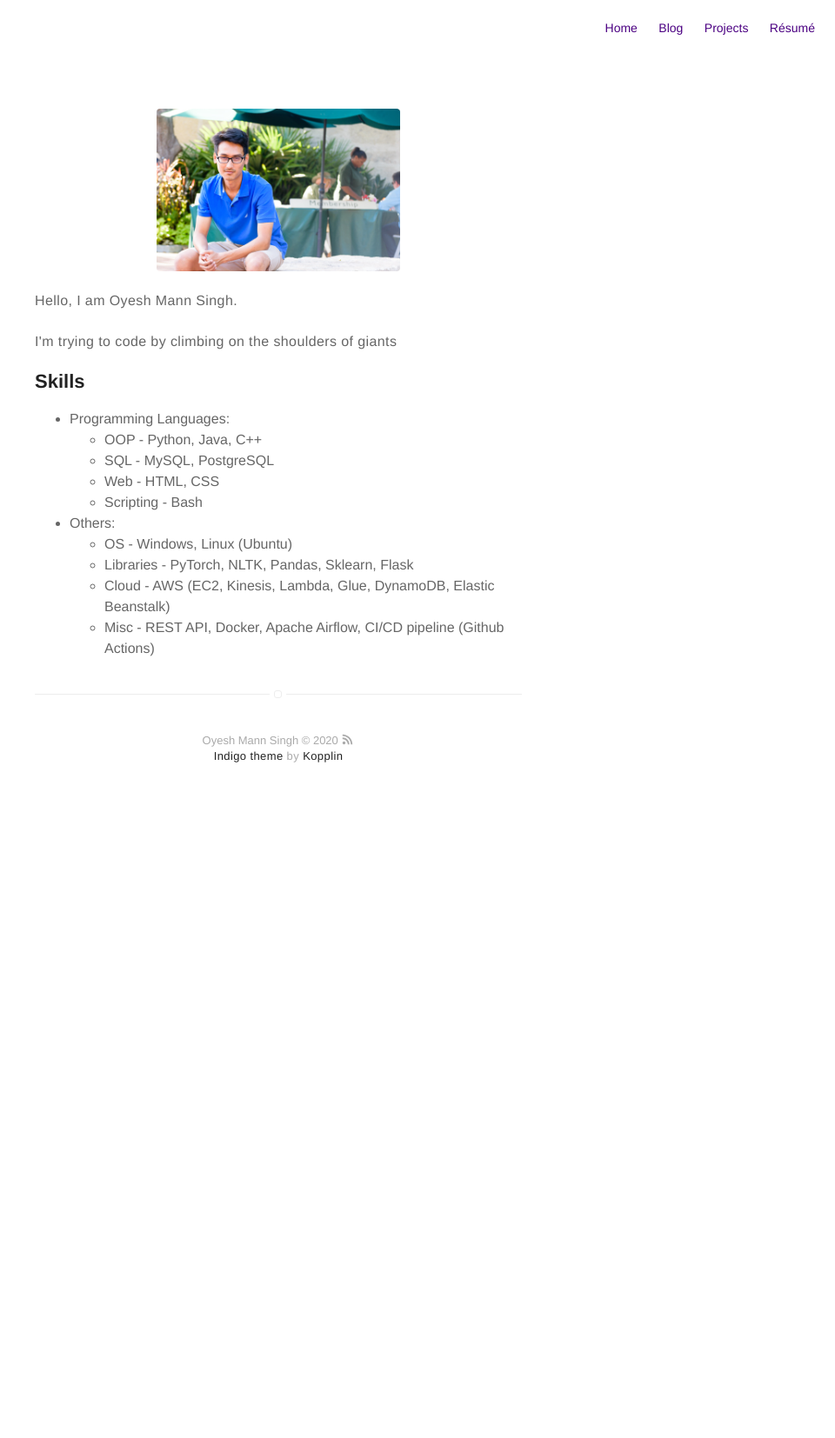
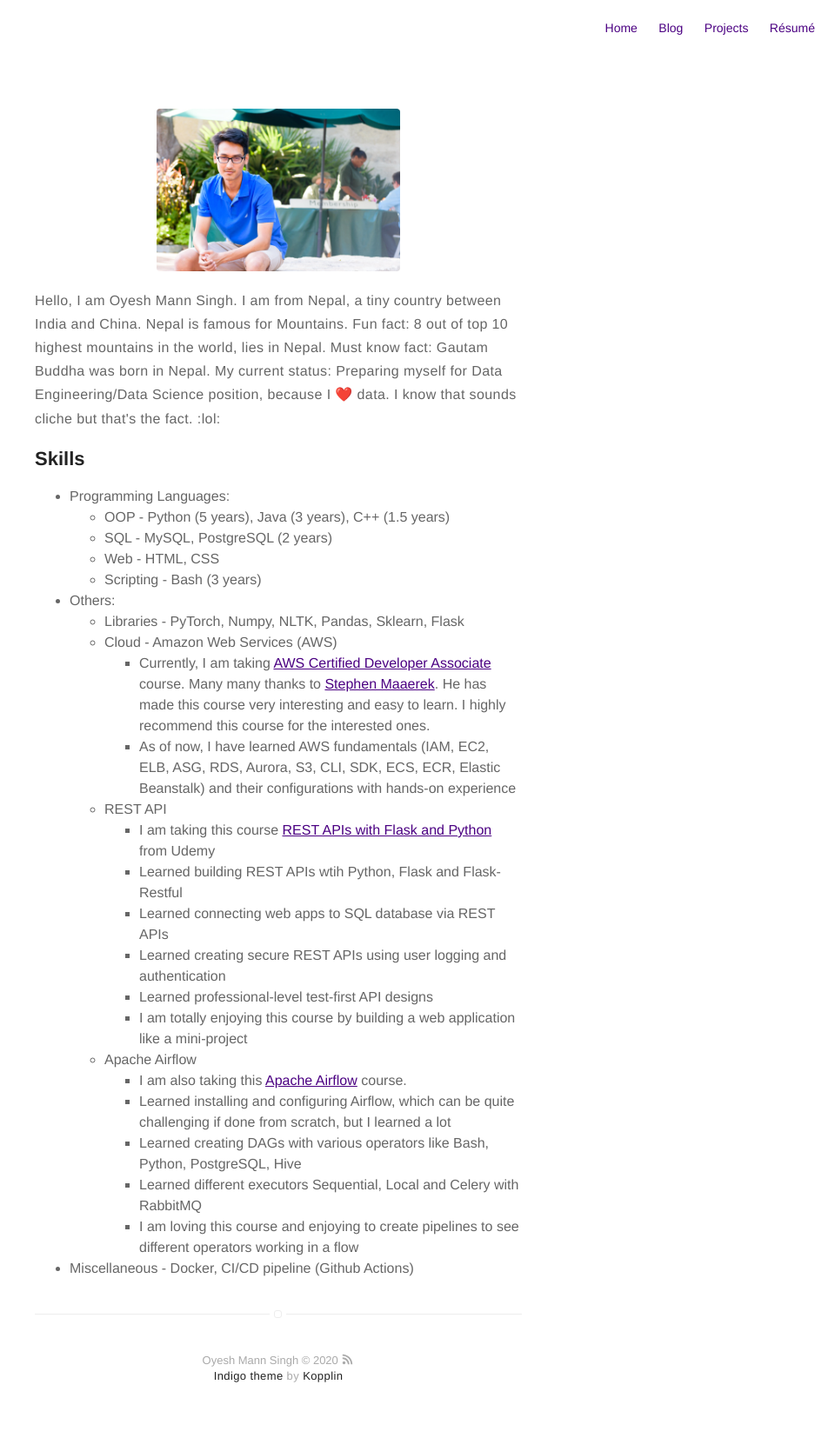
Before and after one commit to oya163/oya163.github.io, a Jekyll site: the page built from about.md, in a window 1280 px wide. Shown: the whole page at 87% size, without its empty margins (320-1280 px from the left). Built offline with Jekyll 4.4.1, drawn with Linux system fonts in a browser that asks for light colours; emoji names are drawn with the system emoji font; before the commit the page ends 941 px from its top, so only the background shows below that.

Commit message:
Added my little bio

```diff
--- a/about.md
+++ b/about.md
@@ -4,19 +4,50 @@ layout: page
 ---
 ![Profile Image]({{ site.url }}/{{ site.picture }})
 
-<p>Hello, I am Oyesh Mann Singh.</p>
+<p>Hello, I am Oyesh Mann Singh. I am from Nepal, a tiny country between India and China.
+Nepal is famous for Mountains.
 
-<p>I'm trying to code by climbing on the shoulders of giants</p>
+Fun fact: 8 out of top 10 highest mountains in the world, lies in Nepal.
+
+Must know fact: Gautam Buddha was born in Nepal.
+
+My current status: Preparing myself for Data Engineering/Data Science position,
+because I :heart: data. I know that sounds cliche but that's the fact. :lol:
+</p>
 
 ## Skills
 
 - Programming Languages:
-    * OOP - Python, Java, C++
-    * SQL - MySQL, PostgreSQL
+    * OOP - Python (5 years), Java (3 years), C++ (1.5 years)
+    * SQL - MySQL, PostgreSQL (2 years)
     * Web - HTML, CSS
-    * Scripting - Bash
+    * Scripting - Bash (3 years)
 - Others:
-    * OS - Windows, Linux (Ubuntu)
-    * Libraries - PyTorch, NLTK, Pandas, Sklearn, Flask
-    * Cloud - AWS (EC2, Kinesis, Lambda, Glue, DynamoDB, Elastic Beanstalk)
-    * Misc - REST API, Docker, Apache Airflow, CI/CD pipeline (Github Actions)
+    * Libraries - PyTorch, Numpy, NLTK, Pandas, Sklearn, Flask
+    * Cloud - Amazon Web Services (AWS)
+        * Currently, I am taking
+        [AWS Certified Developer Associate](https://www.udemy.com/course/aws-certified-developer-associate-dva-c01/) course.
+        Many many thanks to [Stephen Maaerek](https://www.linkedin.com/in/stephanemaarek/).
+        He has made this course very interesting and easy to learn. I highly recommend this course for the interested ones.
+        * As of now, I have learned AWS fundamentals (IAM, EC2, ELB, ASG, RDS, Aurora,
+S3, CLI, SDK, ECS, ECR, Elastic Beanstalk) and their configurations with hands-on experience
+
+    * REST API
+        * I am taking this course
+        [REST APIs with Flask and Python](https://www.udemy.com/course/rest-api-flask-and-python/) from Udemy
+        * Learned building REST APIs wtih Python, Flask and Flask-Restful
+        * Learned connecting web apps to SQL database via REST APIs
+        * Learned creating secure REST APIs using user logging and authentication
+        * Learned professional-level test-first API designs
+        * I am totally enjoying this course by building a web application like a mini-project
+
+    * Apache Airflow
+        * I am also taking this [Apache Airflow](The Complete Hands-On Introduction to Apache Airflow)
+        course.
+        * Learned installing and configuring Airflow, which can be quite challenging
+        if done from scratch, but I learned a lot
+        * Learned creating DAGs with various operators like Bash, Python, PostgreSQL, Hive
+        * Learned different executors Sequential, Local and Celery with RabbitMQ
+        * I am loving this course and enjoying to create pipelines to see different operators working in a flow
+
+* Miscellaneous - Docker, CI/CD pipeline (Github Actions)
```
